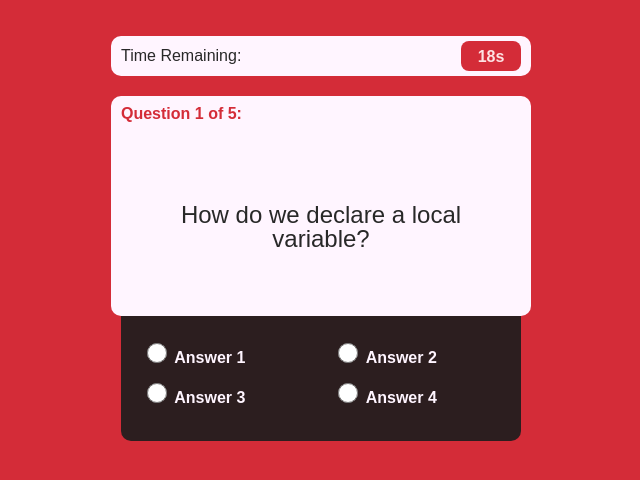
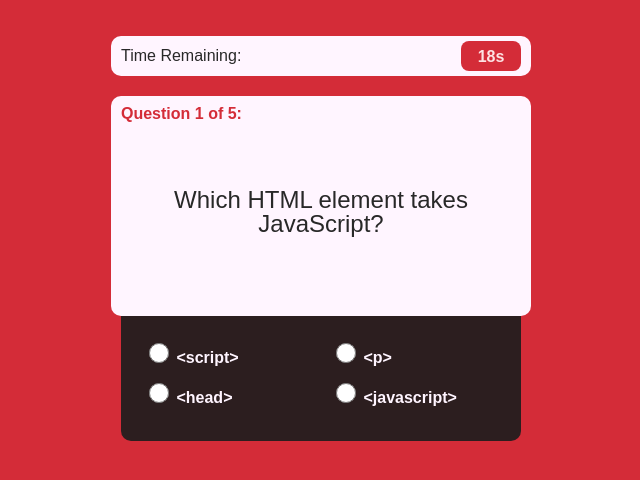
Before and after one commit to zencloud/TriviaGame, a plain HTML site: page index.html in a window 1280 px wide. Both pictures are taken after a click on the button "Start Trivia!". Shown: the whole page, without its empty margins (319-959 px from the left). Drawn offline with Linux system fonts and the light colour scheme.

Commit message:
Dev Build Backup

```diff
--- a/assets/css/style.css
+++ b/assets/css/style.css
@@ -91,7 +91,7 @@ h2 {
 #question-display {
     display: flex;
     align-items: center;
-    height: 95%;
+    height: 80%;
     margin: 0 auto;
     width: 90%;
     text-align: center;
--- a/assets/js/app.js
+++ b/assets/js/app.js
@@ -5,7 +5,7 @@ const appData = {
 
     // Question Data
     questionRound:   0,     // Question X of Y
-    questionID:      1,     // Array index to grab question from
+    questionID:      0,     // Array index to grab question from
     questionCorrect: 0,     // Correct questions total
     questionWrong:   0,     // Wrong questions total
 
@@ -44,7 +44,7 @@ const questionLibrary = [
         A: ['Yes', 'Yes', 'Yes', 'Yes']
     },
 
-]
+];
 
 // App first run initialization ------------
 
--- a/assets/js/functions.js
+++ b/assets/js/functions.js
@@ -21,7 +21,6 @@ function app_new_game () {
     setTimeout(() => {
         ui_show_element("container-answers");
     }, 400);
-
 
     // Begin Timer
     let timerIndex = setInterval(() => {
@@ -50,12 +49,57 @@ function app_load_question(questionIndex) {
 
     // Update Question Display
     document.getElementById("question-display").innerText = get_question(questionIndex);
+
     // Loop through an append 4 questions in random order
+    let answerArray = array_copy_shuffled(get_question_answer_array(appData.questionID));
+    let answerDiv   = document.getElementById("container-answers");
+    answerDiv.innerHTML = '';
+    answerArray.forEach(function(value, index) {
+
+        let aIndex     = get_question_answer_array(appData.questionID).indexOf(value);      // Get answer array index
+        let newValue   = html_get_escaped(value);                                           // Escape HTML
+        let divAnswers = document.createElement('div');
+
+        // Push data intop divs
+        divAnswers.classList.add("cell-answers")
+        divAnswers.innerHTML = `
+            <input type="radio" onclick="app_check_answer(this)" value="${aIndex}" name="answer-choice">
+            <p> ${newValue}</p>
+        `;
+
+        // Append answer div to answer container
+        answerDiv.appendChild(divAnswers);
+    });
 }
+
+
+function app_check_answer(self) {
+
+    // Init Vars
+    answerIndex = parseInt(self.value);
+
+    if (answerIndex === 0) {
+        console.log("Correct!");
+    }
+    else {
+        console.log("Wrong!");
+    }
+}
+
+
+
 
 // Get Question
 function get_question(questionIndex) {
     return questionLibrary[questionIndex].Q;
+}
+
+
+// Get Question Answer from Array. 0 is always answer.
+function get_question_answer_array(questionIndex) {
+
+    return questionLibrary[questionIndex].A;
+
 }
 
 // Get Question Answer from Array. 0 is always answer.
--- a/assets/js/util.js
+++ b/assets/js/util.js
@@ -5,3 +5,14 @@
 function array_copy_shuffled(array) {
     return array.concat().sort(() => Math.random() - 0.5);
 }
+
+
+// Escape HTML rendering character
+function html_get_escaped(str) {
+    return str.replace(/&/g, '&amp;')
+              .replace(/>/g, '&gt;')
+              .replace(/</g, '&lt;')
+              .replace(/"/g, '&quot;')
+              .replace(/'/g, '&#39;')
+              .replace(/`/g, '&#96;');
+}
```
